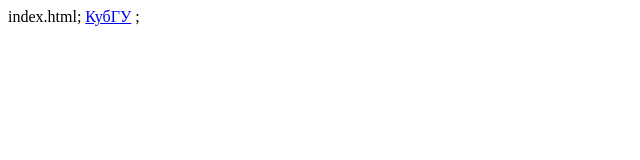
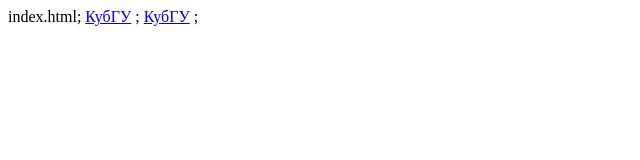
Before and after one commit to LagtinAlexander/LagutinAlexander.github.io, a plain HTML site: page index.html in a window 1280 px wide. Shown: the full height of the page, 0-640 px from the left. Drawn offline with Linux system fonts and the light colour scheme.

Commit message:
Add files via upload

```diff
--- a/index.html
+++ b/index.html
@@ -1,2 +1,3 @@
 index.html;
 <a href="http://kubsu.ru/">КубГУ</a> ;
+<a href="https://kubsu.ru">КубГУ</a> ;
```
